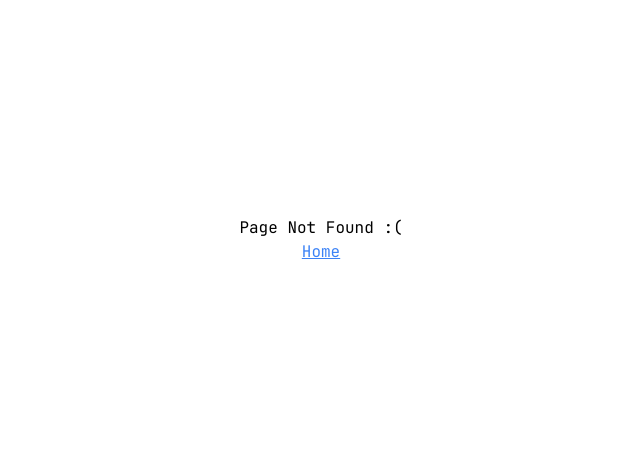
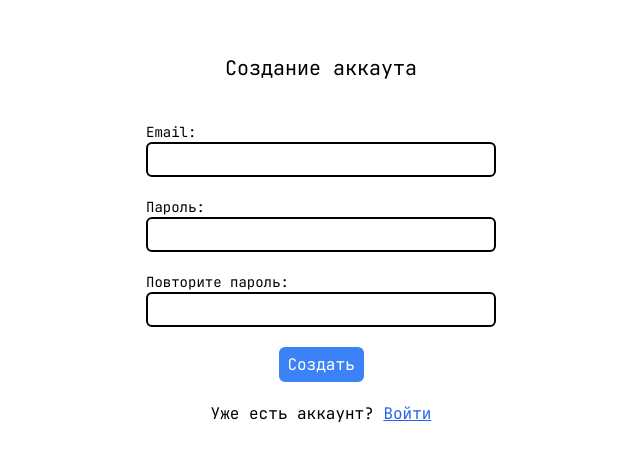
Before and after one commit to narekk1202/react-sneakers-shop, a React (Vite) app: page /registration in a window 1280 px wide. Before the commit this address had no page. Shown: the part 160-620 px from the top of the page, without its empty margins (319-959 px from the left). Built offline with nearby package versions, Linux system fonts and the light colour scheme.

Commit message:
registration added

```diff
--- a/src/App.jsx
+++ b/src/App.jsx
@@ -1,16 +1,26 @@
+import { useState } from 'react'
 import { Route, Routes } from 'react-router-dom'
 import Home from './pages/Home'
+import LoginPage from './pages/LoginPage'
+import NotFound from './pages/NotFound'
 import Order from './pages/Order'
+import Registration from './pages/Registration'
 import ThanksPage from './pages/ThanksPage'
-import NotFound from './pages/NotFound'
+import PrivateRoute from './utils/PrivateRoute'
 
 function App() {
+	const [isAuth, setIsAuth] = useState(false)
+
 	return (
 		<>
 			<Routes>
 				<Route path='/' index element={<Home />} />
-				<Route path='/order' element={<Order />} />
+				<Route element={<PrivateRoute isAuth={isAuth} />}>
+					<Route path='/order' element={<Order />} />
+				</Route>
 				<Route path='/thanks' element={<ThanksPage />} />
+				<Route path='/login' element={<LoginPage setIsAuth={setIsAuth} />} />
+				<Route path='/registration' element={<Registration />} />
 				<Route path='*' element={<NotFound />} />
 			</Routes>
 		</>
--- a/src/components/Basket.jsx
+++ b/src/components/Basket.jsx
@@ -161,7 +161,7 @@ function Basket({ open, setOpen, cartItems, setCartItems }) {
 													</p>
 													<div className='mt-6'>
 														<Link
-															to='/order'
+															to='/login'
 															className='flex items-center justify-center rounded-md border border-transparent bg-indigo-600 px-6 py-3 text-base font-medium text-white shadow-sm hover:bg-indigo-700'
 														>
 															Оформить заказ
--- a/src/pages/Home.jsx
+++ b/src/pages/Home.jsx
@@ -7,9 +7,9 @@ import Header from '../components/Header'
 import Loading from '../components/Loading'
 import Main from '../components/Main'
 
-const fetchData = async () => {
+export const fetchData = async (endpoint) => {
 	const res = await axios.get(
-		'https://644f97dbba9f39c6ab675407.mockapi.io/sneakers'
+		`https://644f97dbba9f39c6ab675407.mockapi.io/${endpoint}`
 	)
 	return res.data
 }
@@ -28,7 +28,7 @@ function Home() {
 
 	const { data, isLoading, error } = useQuery({
 		queryKey: ['fetchData'],
-		queryFn: fetchData,
+		queryFn: () => fetchData("sneakers"),
 	})
 
 	const onSearch = e => {
--- /dev/null
+++ b/src/pages/LoginPage.jsx
@@ -0,0 +1,71 @@
+import { useQuery } from '@tanstack/react-query'
+import React, { useState } from 'react'
+import { Link, useNavigate } from 'react-router-dom'
+import { fetchData } from './Home'
+
+function LoginPage({ setIsAuth }) {
+	const [email, setEmail] = useState('')
+	const [password, setPassword] = useState('')
+	const navigate = useNavigate()
+
+	const { data } = useQuery({
+		queryKey: ['fetchData'],
+		queryFn: () => fetchData('userData'),
+	})
+
+	function signIn() {
+		if (email !== '' && password !== '') {
+			data.forEach(data => {
+				if (data.email === email && data.password === password) {
+					setIsAuth(true)
+					navigate('/order')
+				}
+			})
+		} else {
+			alert('Данные пусты или введены неправильно!')
+		}
+	}
+
+	return (
+		<form
+			onSubmit={e => e.preventDefault()}
+			className='w-full h-screen flex justify-center items-center flex-col'
+		>
+			<p className='text-xl mb-10'>Войдите в свой аккаунт</p>
+			<div className='flex items-start flex-col'>
+				<label className='text-sm'>Email:</label>
+				<input
+					value={email}
+					onChange={e => setEmail(e.target.value)}
+					type='email'
+					className='w-[350px] h-[35px] border-2 border-black rounded-md focus:outline-blue-500 focus:border-none px-2'
+				/>
+			</div>
+			<div className='flex items-start flex-col mt-5'>
+				<label className='text-sm'>Пароль:</label>
+				<input
+					minLength={8}
+					value={password}
+					onChange={e => setPassword(e.target.value)}
+					type='password'
+					className='w-[350px] h-[35px] border-2 border-black rounded-md focus:outline-blue-500 focus:border-none px-2 tracking-[3px]'
+				/>
+			</div>
+			<button
+				onClick={signIn}
+				type='submit'
+				className='mt-5 w-[85px] h-[35px] bg-blue-500 border-2 border-blue-500 text-white rounded-md transition hover:bg-transparent hover:border-2 hover:text-blue-500'
+			>
+				Войти
+			</button>
+			<p className='mt-5'>
+				Еще нет аккаута?{' '}
+				<Link to={'/registration'} className='text-blue-600 underline'>
+					Создать
+				</Link>
+			</p>
+		</form>
+	)
+}
+
+export default LoginPage
--- a/src/pages/Order.jsx
+++ b/src/pages/Order.jsx
@@ -90,7 +90,6 @@ const Order = () => {
 			}, 3000)
 		}
 	}
-
 
 	return (
 		<div className='flex items-center justify-center w-full h-screen'>
--- /dev/null
+++ b/src/pages/Registration.jsx
@@ -0,0 +1,81 @@
+import axios from 'axios'
+import React, { useState } from 'react'
+import { Link, useNavigate } from 'react-router-dom'
+
+function Registration() {
+	const [email, setEmail] = useState('')
+	const [password, setPassword] = useState('')
+	const [secondPassword, setSecondPassword] = useState('')
+
+	const navigate = useNavigate()
+
+	const signIn = () => {
+		if (email !== '' && password !== '' && password === secondPassword) {
+			try {
+				axios.post('https://644f97dbba9f39c6ab675407.mockapi.io/userData', {
+					email: email,
+					password: password,
+				})
+			} catch (err) {
+				console.log(err)
+			}
+			setEmail('')
+			setPassword('')
+			setSecondPassword('')
+			navigate('/login')
+		}
+	}
+
+	return (
+		<form
+			onSubmit={e => e.preventDefault()}
+			className='w-full h-screen flex justify-center items-center flex-col'
+		>
+			<p className='text-xl mb-10'>Создание аккаута</p>
+			<div className='flex items-start flex-col'>
+				<label className='text-sm'>Email:</label>
+				<input
+					value={email}
+					onChange={e => setEmail(e.target.value)}
+					type='email'
+					className='w-[350px] h-[35px] border-2 border-black rounded-md focus:outline-blue-500 focus:border-none px-2'
+				/>
+			</div>
+			<div className='flex items-start flex-col mt-5'>
+				<label className='text-sm'>Пароль:</label>
+				<input
+					minLength={8}
+					value={password}
+					onChange={e => setPassword(e.target.value)}
+					type='password'
+					className='w-[350px] h-[35px] border-2 border-black rounded-md focus:outline-blue-500 focus:border-none px-2 tracking-[3px]'
+				/>
+			</div>
+			<div className='flex items-start flex-col mt-5'>
+				<label className='text-sm'>Повторите пароль:</label>
+				<input
+					minLength={8}
+					value={secondPassword}
+					onChange={e => setSecondPassword(e.target.value)}
+					type='password'
+					className='w-[350px] h-[35px] border-2 border-black rounded-md focus:outline-blue-500 focus:border-none px-2 tracking-[3px]'
+				/>
+			</div>
+			<button
+				onClick={signIn}
+				type='submit'
+				className='mt-5 w-[85px] h-[35px] bg-blue-500 border-2 border-blue-500 text-white rounded-md transition hover:bg-transparent hover:border-2 hover:text-blue-500'
+			>
+				Создать
+			</button>
+			<p className='mt-5'>
+				Уже есть аккаунт?{' '}
+				<Link to={'/login'} className='text-blue-600 underline'>
+					Войти
+				</Link>
+			</p>
+		</form>
+	)
+}
+
+export default Registration
--- /dev/null
+++ b/src/utils/PrivateRoute.jsx
@@ -0,0 +1,8 @@
+import { Navigate } from 'react-router-dom'
+import Order from '../pages/Order'
+
+function PrivateRoute({ isAuth }) {
+	return isAuth ? <Order /> : <Navigate to={'/login'} />
+}
+
+export default PrivateRoute
--- a/src/utils/utils.js
+++ b/src/utils/utils.js
@@ -1,4 +1,4 @@
-import Payment from "payment";
+import Payment from "payment"
 
 function clearNumber(value = "") {
   return value.replace(/\D+/g, "");
```
